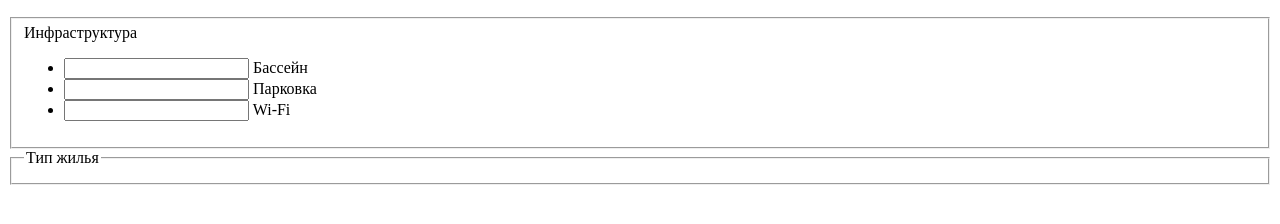
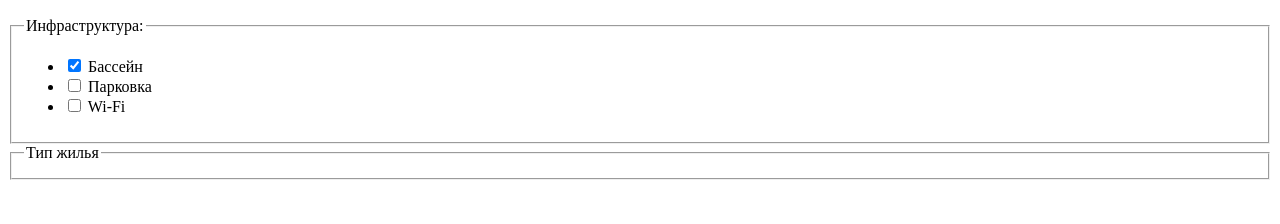
Before and after one commit to nasya7akimova/-nasya7akimova.github.io, a plain HTML site: page sedona/hotels.html in a window 1280 px wide. Shown: the part 164-388 px from the top of the page. Drawn offline with Linux system fonts and the light colour scheme.

Commit message:
24
исправила опечатку в атрибуте

```diff
--- a/sedona/hotels.html
+++ b/sedona/hotels.html
@@ -23,18 +23,18 @@
 				<h1 class="visually-hidden">Фильтр гостниицы</h1>
 				<form class="filters-form" action="#" method="post">
 					<fieldset>
-						<legeng>Инфраструктура</legeng>
+						<legend>Инфраструктура:</legend>
 						<ul>
 							<li class="filter-option">
-								<input class="visually-hidden filter-input filter-input-checbox" type="checbox" name="pool" id="pool" checked>
-								<label for="pool">Бассейн</label>
+								<input class="visually-hidden filter-input filter-input-checbox" type="checkbox" name="pool" id="pool" checked>
+								Бассейн
 							</li>
 							<li class="filter-option">
-								<input class="visually-hidden filter-input filter-input-checbox" type="checbox" name="parking" id="parking">
+								<input class="visually-hidden filter-input filter-input-checbox" type="checkbox" name="parking" id="parking">
 								<label for="parking">Парковка</label>
 							</li>
 							<li class="filter-option">
-								<input class="visually-hidden filter-input filter-input-checbox" type="checbox" name="wi-fi" id="wi-fi">
+								<input class="visually-hidden filter-input filter-input-checbox" type="checkbox" name="wi-fi" id="wi-fi">
 								<label for="wi-fi">Wi-Fi</label>
 							</li>
 					</fieldset>
```
